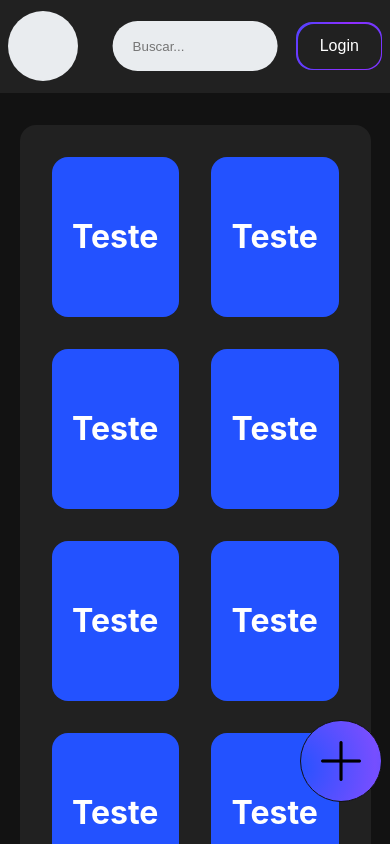
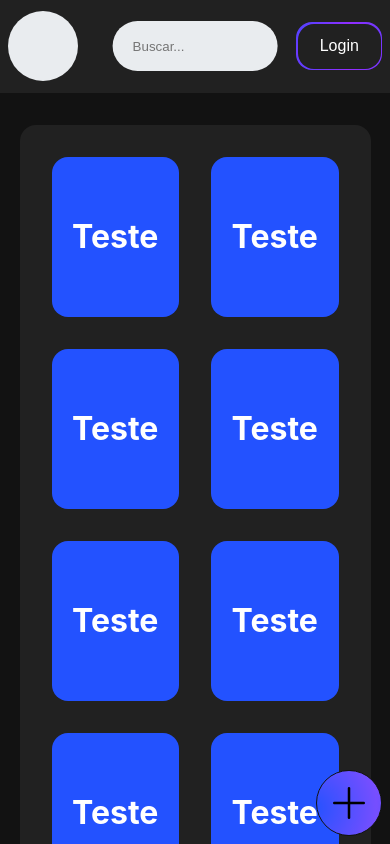
Before and after one commit to JGuilherme-aa1603/meu-app, a React (Create React App) app: page / in a window 390 px wide. Shown: the top 844 px of the page. Built offline with nearby package versions, Linux system fonts and the light colour scheme.

Commit message:
style update

```diff
--- a/src/components/Header/LoginButton/LoginButton.css
+++ b/src/components/Header/LoginButton/LoginButton.css
@@ -95,4 +95,14 @@
         width: 21.4vw;
     }
 
+    .login__modal {
+        width: 85vw;
+        height: 75vh;
+    }
+
+    .login__content {
+        width: 84vw;
+        height: 74.5vh;
+    }
+
 }
--- a/src/components/PlusButton/PlusButton.css
+++ b/src/components/PlusButton/PlusButton.css
@@ -27,11 +27,16 @@
     }
 }
 
-
-
-
 #plus__icon {
     height: 50%;
     width: 50%;
     object-fit: cover;
 }
+
+@media screen and (max-width: 768px) {
+    .plus__button {
+        width: 4rem;
+        height: 4rem;
+        bottom: 1%;
+    }
+}
```
